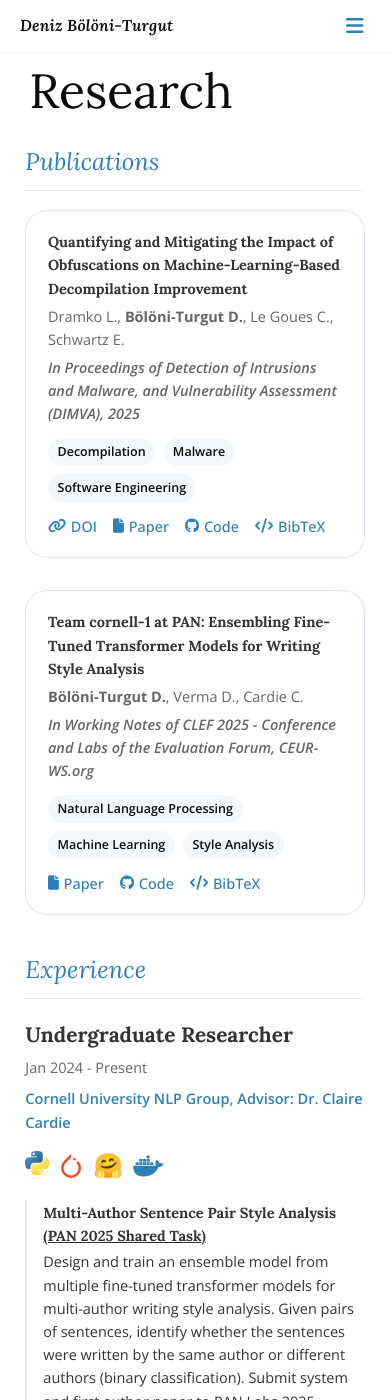
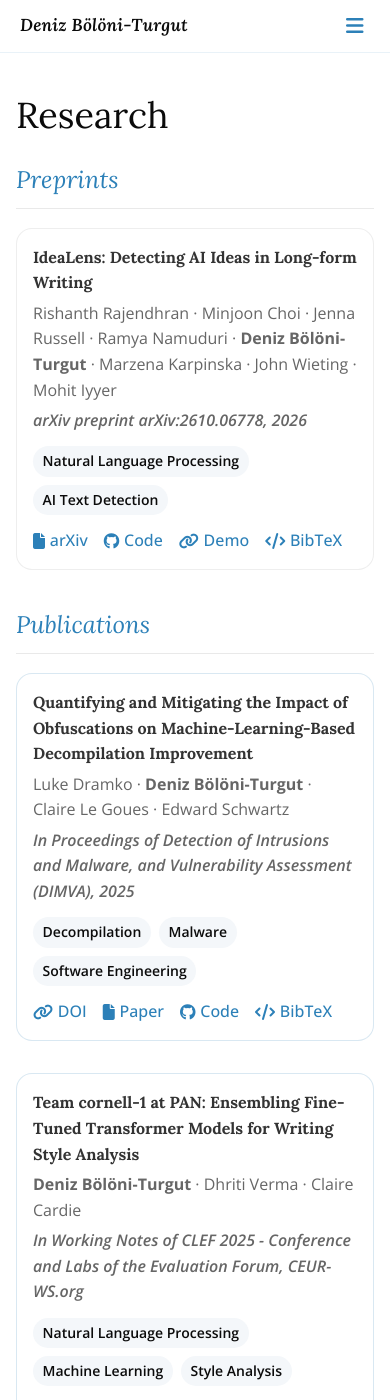
Before and after one commit to denizbt/denizbt.github.io, a Jekyll site: the page built from research.html, in a window 390 px wide and 1400 px high. Built offline with Jekyll 4.4.1, drawn with Linux system fonts in a browser that asks for light colours.

```diff
--- a/assets/css/base.css
+++ b/assets/css/base.css
@@ -9,7 +9,7 @@
   --body-text: 14.5px;
   --sidebar-text-size: calc(var(--body-text) + 1pt);
   --home-page-width: 75%;
-  --sidebar-gap: 220px;
+  --sidebar-gap: 260px;
   --nav-bar-width: 1rem;
   --fw-regular: 400;
   --fw-medium: 600;
@@ -42,6 +42,7 @@
 }
 
 .main-content {
+  min-width: 0;
   flex: 1;
   display: flex;
   flex-direction: column;
--- a/assets/css/layout.css
+++ b/assets/css/layout.css
@@ -4,7 +4,7 @@
   position: fixed;
   top: 0;
   left: 0;
-  width: 320px;
+  width: var(--sidebar-gap);
   height: 100vh;
   padding: 5.5rem 1.5rem 2.5rem;
   background: #ffffff;
@@ -102,7 +102,7 @@
   display: flex;
   justify-content: space-between;
   align-items: flex-start;
-  gap: 80px;
+  gap: clamp(2rem, 4vw, 5rem);
   width: var(--home-page-width);
   margin: 0 auto;
   padding: 0 5%;
@@ -143,6 +143,7 @@
 
 .info-section {
   flex: 1;
+  min-width: 0;
   max-width: none;
   text-align: left;
   display: flex;
--- a/assets/css/responsive.css
+++ b/assets/css/responsive.css
@@ -1,5 +1,5 @@
 /* Medium Screens (tablets & smaller laptops) */
-@media screen and (max-width: 992px) {
+@media screen and (max-width: 1200px) {
   :root {
     --home-page-width: 90%;
   }
@@ -16,8 +16,8 @@
   }
 
   .info-section {
-    text-align: center;
-    align-items: center;
+    text-align: left;
+    align-items: flex-start;
   }
 
   .subtitle,
@@ -28,9 +28,17 @@
 }
 
 /* Sidebar collapses to top bar at tablet/mobile */
-@media screen and (max-width: 768px) {
+@media screen and (max-width: 992px) {
   :root {
-    --home-page-width: 95%;
+    --home-page-width: 100%;
+    --body-text: 16px;
+  }
+
+  .profile-info-container,
+  .section-container,
+  .page-hero {
+    padding-left: clamp(1rem, 4vw, 2rem);
+    padding-right: clamp(1rem, 4vw, 2rem);
   }
 
   .sidebar {
@@ -83,6 +91,7 @@
 
   /* Nav drops below the bar, overlaying page content */
   .sidebar-nav {
+    box-sizing: border-box;
     display: none;
     flex-direction: column;
     align-items: flex-start;
@@ -115,7 +124,7 @@
   .main-content {
     margin-left: 0;
     width: 100%;
-    padding-top: 80px;
+    padding-top: 6rem;
   }
 
   .site-footer {
@@ -159,7 +168,7 @@
 
   .bio {
     margin-top: 20px;
-    text-align: center;
+    text-align: left;
   }
 
   .section-container h2 {
@@ -177,10 +186,6 @@
 @media screen and (max-width: 576px) {
   .sidebar-link {
     padding: 0.25rem 0.4rem;
-  }
-
-  .main-content {
-    padding-top: 65px;
   }
 
   .profile-info-container {
@@ -203,16 +208,21 @@
     font-size: 16px;
   }
 
-  .bio {
-    font-size: 15px;
-  }
-
   .section-container h2 {
     font-size: 1.5rem;
   }
 
   .section-container {
-    padding: 1.5rem 4% 0;
+    padding-top: 1.5rem;
+  }
+
+  .research-item {
+    padding: 1rem;
+    border-radius: 16px;
+  }
+
+  .page-title {
+    font-size: 2.25rem;
   }
 
   .section-panel {
@@ -252,7 +262,4 @@
     font-size: 15px;
   }
 
-  .bio {
-    font-size: 14px;
-  }
 }
--- a/assets/css/sections.css
+++ b/assets/css/sections.css
@@ -118,6 +118,7 @@
 
 .project-skills {
   display: flex;
+  flex-wrap: wrap;
   align-items: center;
   gap: 10px;
 }
@@ -153,6 +154,7 @@
 }
 
 .research-item {
+  overflow-wrap: anywhere;
   margin-bottom: 32px;
   padding: 1.2rem 1.35rem;
   border: 1px solid rgba(42, 42, 42, 0.08);
@@ -208,10 +210,17 @@
 
 .research-links {
   display: flex;
-  gap: 1rem;
+  flex-wrap: wrap;
+  gap: 0.75rem 1rem;
+}
+
+.research-links a {
+  white-space: nowrap;
 }
 
 .bibtex-block {
+  box-sizing: border-box;
+  overflow-wrap: anywhere;
   background-color: #f7f9fb;
   padding: 0.75rem 1rem;
   font-size: var(--body-text);
--- a/research.html
+++ b/research.html
@@ -10,6 +10,54 @@
 </div>
 
 <div class="section-container section-panel research-panel">
+  <div class="research-section preprints">
+    <h3 class="research-subsection-header">Preprints</h3>
+
+    <div class="research-item preprint">
+      <p class="research-title">
+        IdeaLens: Detecting AI Ideas in Long-form Writing
+      </p>
+      <p class="research-authors">
+        Rishanth Rajendhran &middot; Minjoon Choi &middot; Jenna Russell &middot; Ramya Namuduri &middot;
+        <strong>Deniz Bölöni-Turgut</strong> &middot; Marzena Karpinska &middot; John Wieting &middot; Mohit Iyyer
+      </p>
+      <p class="research-venue">
+        arXiv preprint arXiv:2610.06778, 2026
+      </p>
+      <div class="skill-tags">
+        <span class="skill-tag">Natural Language Processing</span>
+        <span class="skill-tag">AI Text Detection</span>
+      </div>
+      <div class="research-links">
+        <a href="https://arxiv.org/pdf/2610.06778" class="link link--research">
+          <i class="fa-solid fa-file"></i> arXiv
+        </a>
+        <a href="https://github.com/RishanthRajendhran/IdeaLens" class="link link--research">
+          <i class="fa-brands fa-github"></i>
+          <span>Code</span>
+        </a>
+        <a href="https://ideadetector.ai/" class="link link--research">
+          <i class="fa-solid fa-link"></i>
+          <span>Demo</span>
+        </a>
+        <a class="link link--research" href="#" onclick="toggleContent(event, 'bibtex-idealens')">
+          <i class="fas fa-code"></i> BibTeX
+        </a>
+      </div>
+      <pre class="bibtex-block" id="bibtex-idealens" style="display: none;">
+@misc{rajendhran2026idealens,
+  author        = {Rishanth Rajendhran and Minjoon Choi and Jenna Russell and Ramya Namuduri and Deniz Bölöni-Turgut and Marzena Karpinska and John Wieting and Mohit Iyyer},
+  title         = "{IdeaLens}: Detecting {AI} Ideas in Long-form Writing",
+  year          = {2026},
+  eprint        = {2610.06778},
+  archivePrefix = {arXiv},
+  primaryClass  = {cs.CL},
+  url           = {https://arxiv.org/abs/2610.06778}
+}
+      </pre>
+    </div>
+  </div>
+
   <div class="research-section publications">
     <h3 class="research-subsection-header">Publications</h3>
 
@@ -18,7 +66,7 @@
         Quantifying and Mitigating the Impact of Obfuscations on Machine-Learning-Based Decompilation Improvement
       </p>
       <p class="research-authors">
-        Dramko L., <strong>Bölöni-Turgut D.</strong>, Le Goues C., Schwartz E.
+        Luke Dramko &middot; <strong>Deniz Bölöni-Turgut</strong> &middot; Claire Le Goues &middot; Edward Schwartz
       </p>
       <p class="research-venue">
         In Proceedings of Detection of Intrusions and Malware, and Vulnerability Assessment (DIMVA), 2025
@@ -59,7 +107,7 @@
         Team cornell-1 at PAN: Ensembling Fine-Tuned Transformer Models for Writing Style Analysis
       </p>
       <p class="research-authors">
-        <strong>Bölöni-Turgut D.</strong>, Verma D., Cardie C.
+        <strong>Deniz Bölöni-Turgut</strong> &middot; Dhriti Verma &middot; Claire Cardie
       </p>
       <p class="research-venue">
         In Working Notes of CLEF 2025 - Conference and Labs of the Evaluation Forum, CEUR-WS.org
```
Also changed, not shown: index.html (+9 -5 lines), Gemfile.lock, 1 other file.
